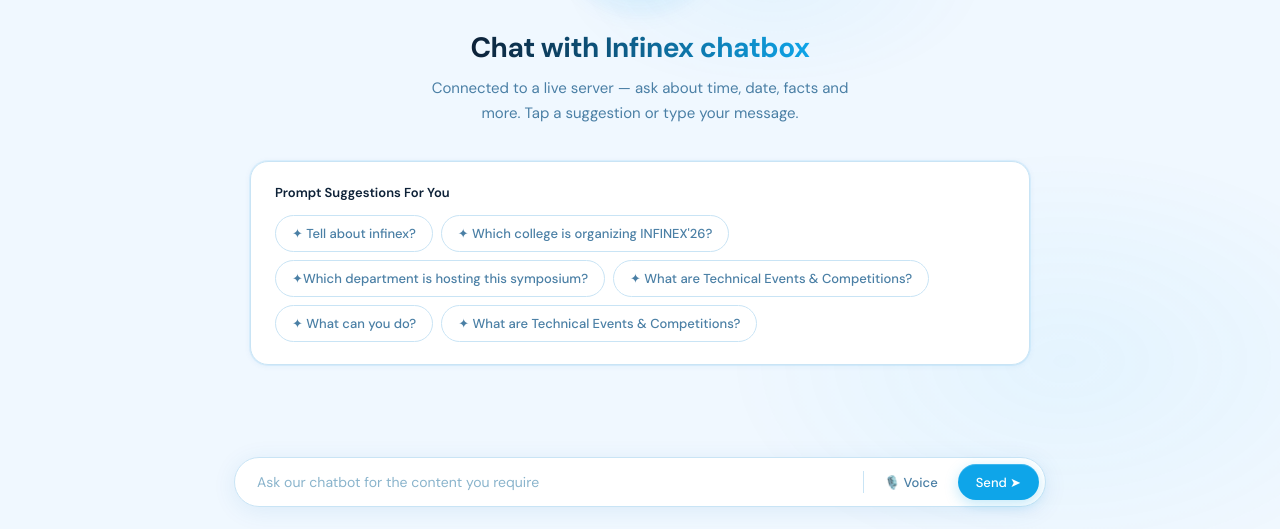
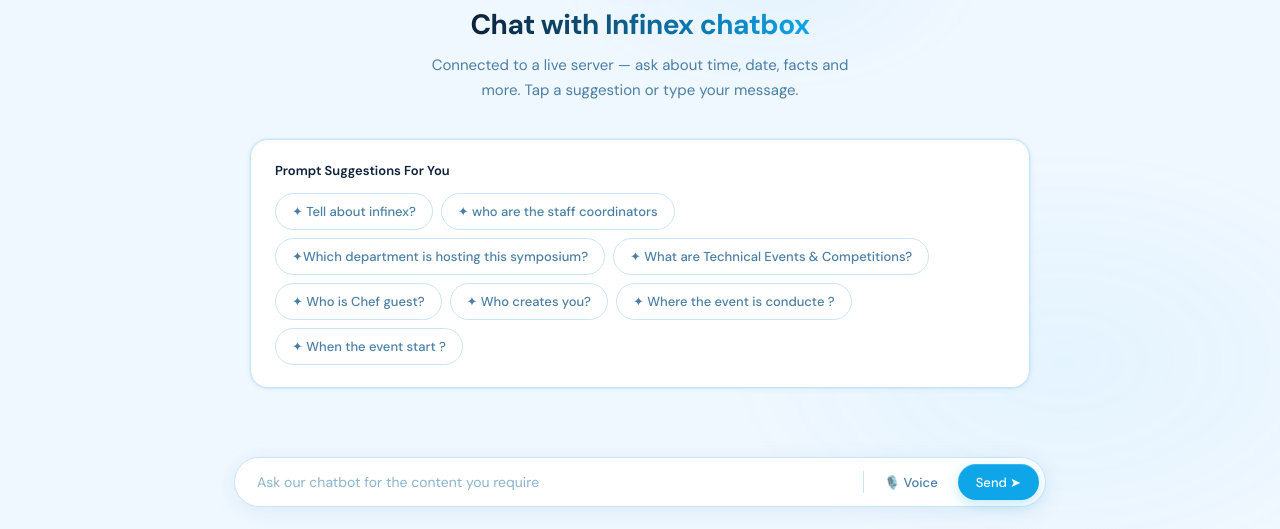
Before and after one commit to narennk015/InfinexChat, a plain HTML site: page index.html in a window 1280 px wide. Shown: the part 271-800 px from the top of the page. Drawn offline with Linux system fonts and the light colour scheme; no server answers.

```diff
--- a/index.html
+++ b/index.html
@@ -131,11 +131,13 @@
         <div class="suggestions-label">Prompt Suggestions For You</div>
         <div class="chips-grid">
           <span class="chip" onclick="sendQuick('Tell about infinex?')">✦ Tell about infinex?</span>
-          <span class="chip" onclick="sendQuick('college infinex?')">✦ Which college is organizing INFINEX'26?</span>
+          <span class="chip" onclick="sendQuick('staff coordinators')">✦ who are the staff coordinators</span>
           <span class="chip" onclick="sendQuick('Which department is hosting this symposium?')">✦Which department is hosting this symposium?</span>
           <span class="chip" onclick="sendQuick('What are Technical Events & Competitions?')">✦ What are Technical Events & Competitions?</span>
-          <span class="chip" onclick="sendQuick('What can you help me with?')">✦ What can you do?</span>
-          <span class="chip" onclick="sendQuick('What are Technical Events & Competitions?')">✦ What are Technical Events & Competitions?</span>
+          <span class="chip" onclick="sendQuick('Arvind mani')">✦ Who is Chef guest?</span>
+          <span class="chip" onclick="sendQuick('hari')">✦ Who creates you?</span>
+          <span class="chip" onclick="sendQuick('event conducte')">✦ Where the event is conducte ?</span>
+          <span class="chip" onclick="sendQuick('start time')">✦ When the event start ?</span>
         </div>
       </div>
     </div>
```
